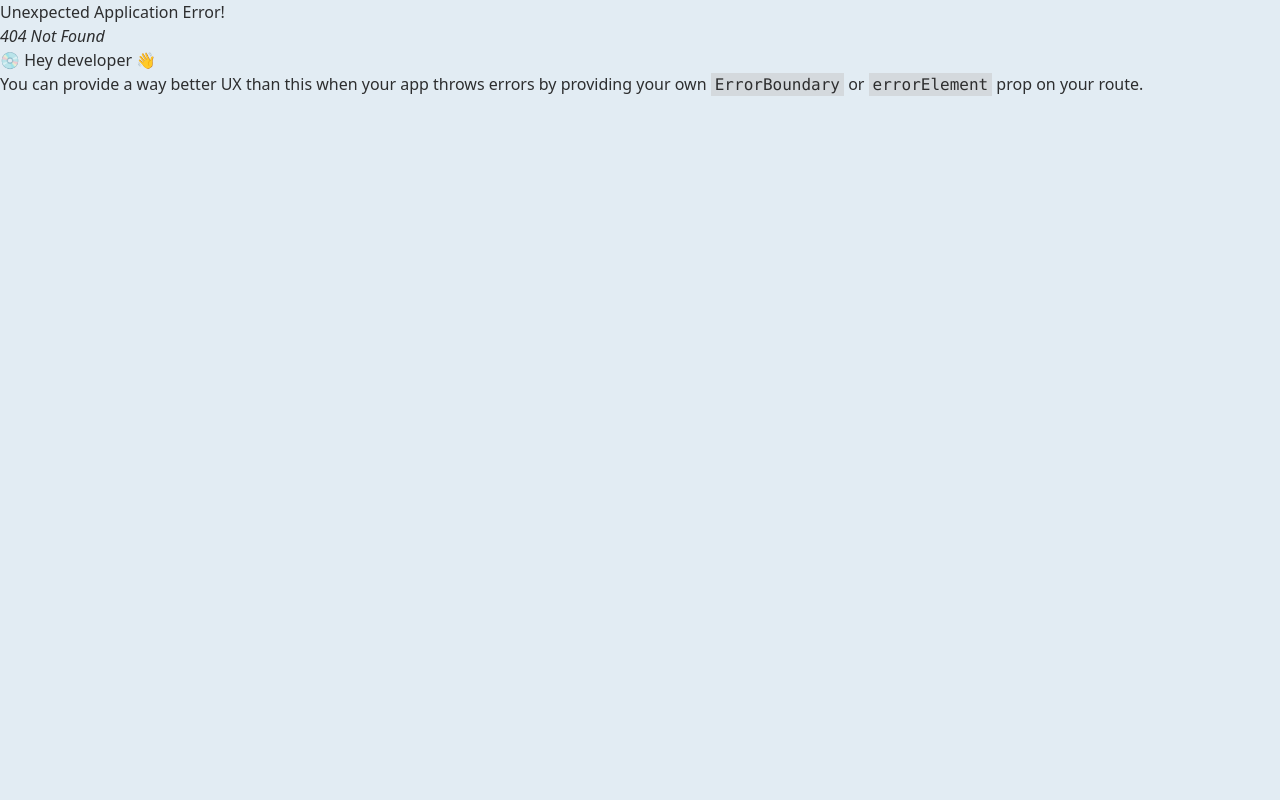
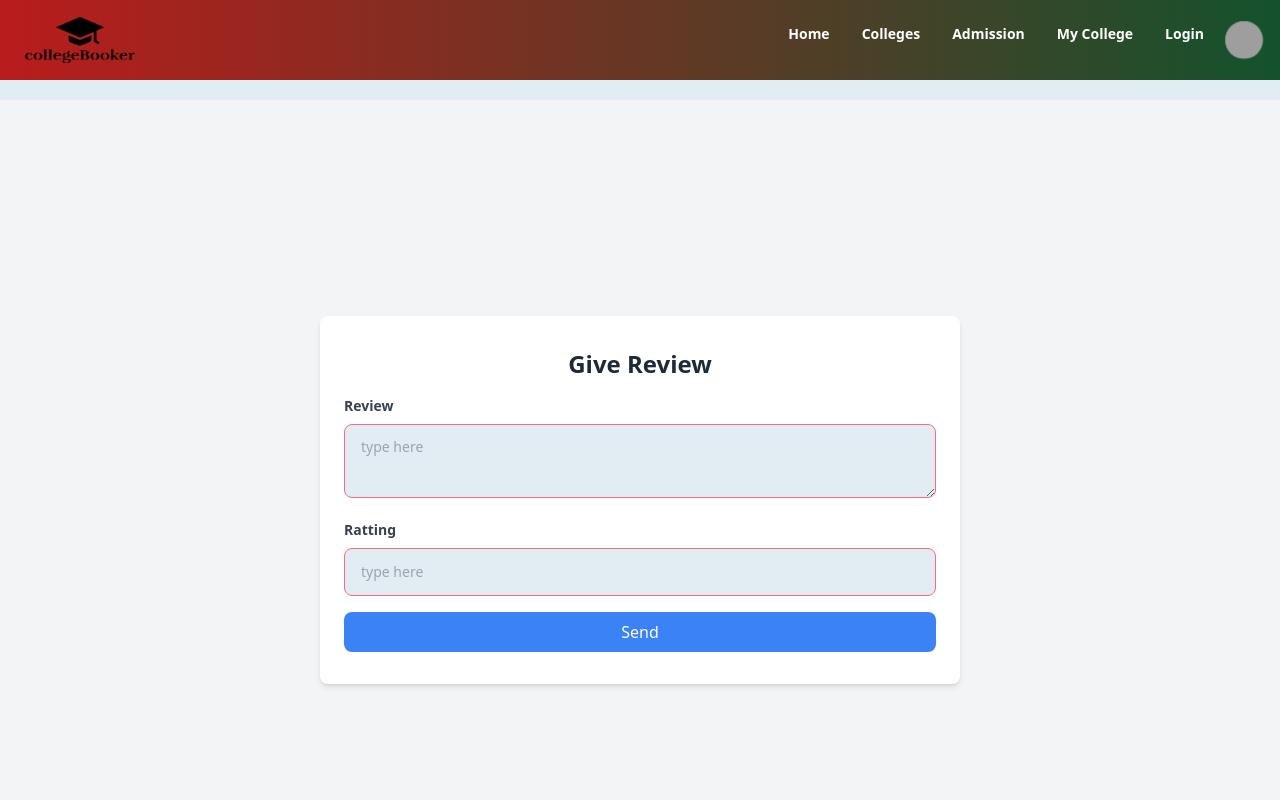
Before and after one commit to Rayhan108/collegeBooker, a React (Vite) app: page /reviews/1 in a window 1280 px wide. Before the commit this address had no page. Shown: the top 800 px of the page. Built offline with nearby package versions, Linux system fonts and the light colour scheme; grey boxes are pictures that could not be loaded.

Commit message:
added my college page

```diff
--- a/package.json
+++ b/package.json
@@ -12,9 +12,9 @@
   "dependencies": {
     "localforage": "^1.10.0",
     "match-sorter": "^6.3.1",
-    "react": "^18.2.0",
     "react-dom": "^18.2.0",
     "react-hook-form": "^7.45.2",
+    "react-hot-toast": "^2.4.1",
     "react-icons": "^4.10.1",
     "react-router-dom": "^6.14.2",
     "sort-by": "^1.2.0",
--- /dev/null
+++ b/src/Pages/MyColleges/CollegesTable.jsx
@@ -0,0 +1,55 @@
+import { useEffect, useState } from "react";
+import { Link } from "react-router-dom";
+
+
+const CollegesTable = ({d,i}) => {
+
+    const [data, setData] = useState();
+    useEffect(() => {
+      fetch(`http://localhost:5000/colleges/${d?.collegeId}`)
+        .then((res) => res.json())
+        .then((data) => {
+          setData(data);
+
+        });
+    }, [d?.collegeId]);
+    // console.log(data);
+
+    return (
+    <>
+        <tr>
+        <th>
+         {i+1}
+        </th>
+        <td>
+          <div className="flex items-center space-x-3">
+            <div className="avatar">
+              <div className="mask mask-squircle w-12 h-12">
+                <img src={data?.image} alt="Avatar Tailwind CSS Component" />
+              </div>
+            </div>
+            <div>
+              <div className="font-bold">{data?.name}</div>
+              <div className="text-sm opacity-50">{data?.admission_dates}</div>
+            </div>
+          </div>
+        </td>
+        <td>
+         Total Publications
+          <br/>
+          <span className="badge badge-ghost badge-sm"> {data?.research_history?.total_publications}</span>
+        </td>
+        <td>{data?.sports?.teams?.length}</td>
+        <th>
+            <Link to={`/reviews/${d?.collegeId}`}>
+            <button className="btn btn-ghost btn-sm"> Give Review</button>
+            </Link>
+
+        </th>
+      </tr>
+    </>
+
+    );
+};
+
+export default CollegesTable;
--- a/src/Pages/MyColleges/MyColleges.jsx
+++ b/src/Pages/MyColleges/MyColleges.jsx
@@ -1,9 +1,47 @@
+import { useEffect, useState } from "react";
+import CollegesTable from "./CollegesTable";
 
 
 const MyColleges = () => {
+    const [data,setData]=useState([])
+    useEffect(()=>{
+        fetch('http://localhost:5000/allAppliedColleges')
+        .then(res=>res.json())
+        .then(data=>setData(data))
+    },[])
     return (
-        <div>
+        <div className="mt-5 mb-10 p-5">
 
+<h1 className="text-5xl font-bold text-center p-5 font-mono text-black mb-5  mt-10">
+           My Applied Colleges
+          </h1>
+          <p className="font-5xl  font-extrabold border-b-8  border-dimPurple text-black mb-10"></p>
+
+
+            <div className="overflow-x-auto">
+  <table className="table">
+    {/* head */}
+    <thead>
+      <tr>
+        <th>
+         S/L
+        </th>
+        <th> College Name</th>
+        <th>Research</th>
+        <th>Sports</th>
+        <th>Give Review</th>
+      </tr>
+    </thead>
+    <tbody>
+      {/* row 1 */}
+    {
+data?.map((d,i)=><CollegesTable key={i} d={d} i={i}></CollegesTable>)
+    }
+    </tbody>
+
+
+  </table>
+</div>
         </div>
     );
 };
--- /dev/null
+++ b/src/Pages/Reviews/Reviews.jsx
@@ -0,0 +1,85 @@
+import { useForm } from "react-hook-form";
+import { toast } from "react-hot-toast";
+import { useLocation, useNavigate, useParams } from "react-router-dom";
+
+const Reviews = () => {
+    const { id } = useParams();
+    const {
+        register,
+        handleSubmit,
+
+        reset,
+        formState: { errors },
+      } = useForm();
+      const location = useLocation();
+      const navigate = useNavigate();
+      const from = location.state?.from?.pathname || "/myCollege";
+      const onSubmit = (data) => {
+        // console.log(data);
+
+        fetch(`http://localhost:5000/reviews/${id}`, {
+          method: "PATCH",
+          headers: {
+            "content-type": "application/json",
+          },
+          body: JSON.stringify(data),
+        })
+          .then((res) => res.json())
+          .then((data) => {
+            if (data.modifiedCount > 0) {
+              reset();
+              navigate(from, { replace: true });
+              toast.success("Send succesfull");
+            }
+          });
+      };
+    return (
+        <div className="flex space-y-10  items-center justify-center min-h-screen bg-gray-100 mb-5 mt-5">
+      <div className=" w-1/2 px-6 py-8 bg-white rounded-lg shadow-md">
+        <h2 className="text-2xl font-semibold text-center text-gray-800 mb-4">
+          Give Review
+        </h2>
+        <form onSubmit={handleSubmit(onSubmit)}>
+          <div className="mb-4">
+            <label className="block text-gray-700 text-sm font-bold mb-2">
+              Review
+            </label>
+            <textarea
+              className="textarea textarea-error w-full"
+              placeholder="type here"
+              {...register("reviews", { required: true })}
+            ></textarea>
+
+            {errors.feedback && (
+              <span className="text-red-600"> this field is required</span>
+            )}
+          </div>
+          <div className="mb-4">
+            <label className="block text-gray-700 text-sm font-bold mb-2">
+              Ratting
+            </label>
+            <input
+            type="number"
+              className="textarea textarea-error w-full"
+              placeholder="type here"
+              {...register("ratting", { required: true })}
+            ></input>
+
+            {errors.feedback && (
+              <span className="text-red-600"> this field is required</span>
+            )}
+          </div>
+
+          <button
+            type="submit"
+            className="w-full py-2 px-4 bg-blue-500 text-white rounded-lg hover:bg-blue-600  "
+          >
+            Send
+          </button>
+        </form>
+      </div>
+    </div>
+    );
+};
+
+export default Reviews;
--- a/src/main.jsx
+++ b/src/main.jsx
@@ -1,12 +1,13 @@
 import React from 'react'
 import ReactDOM from 'react-dom/client'
-
+import { Toaster } from 'react-hot-toast'
 import './index.css'
 import { RouterProvider } from 'react-router-dom'
 import router from './routes/router'
 
 ReactDOM.createRoot(document.getElementById('root')).render(
   <React.StrictMode>
+    <Toaster/>
   <RouterProvider router={router} />
 </React.StrictMode>
 )
```
Also changed, not shown: src/Pages/Admission/AdmissionForm.jsx (+35 -12 lines), src/routes/router.jsx (+7 -1 lines), 1 other file (tests, documents, lock files or other folders).
